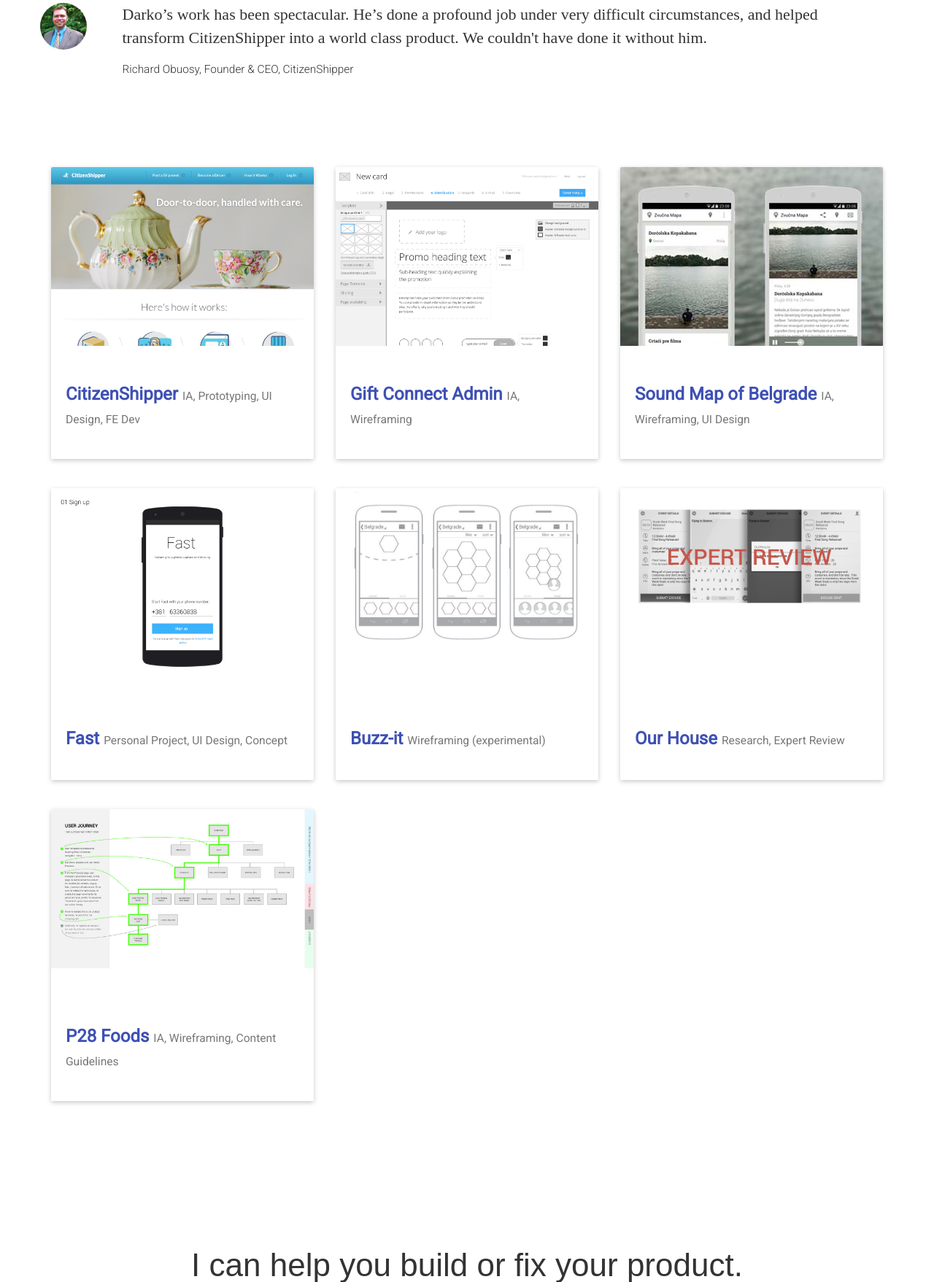
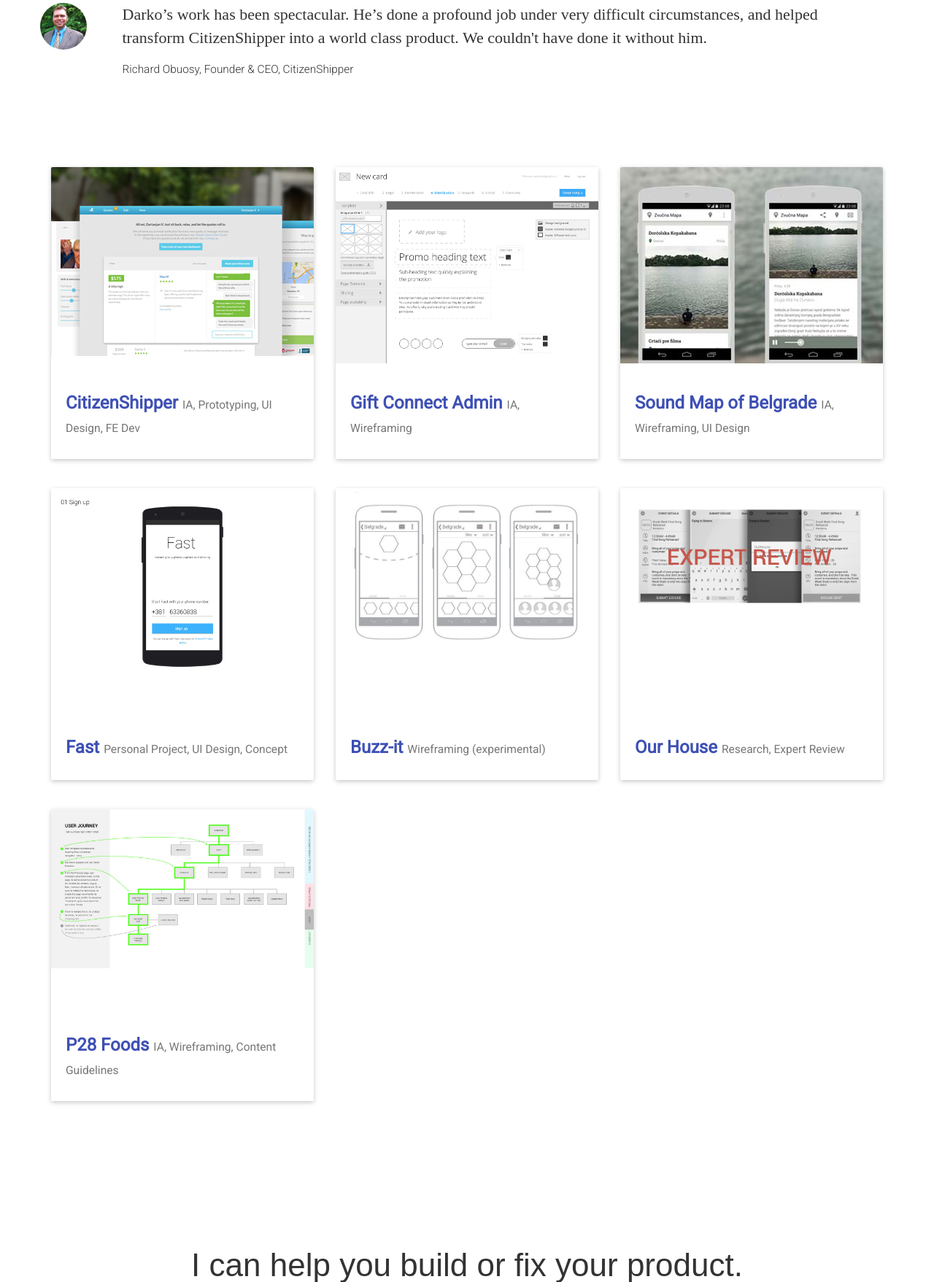
Before and after one commit to Dartanjan/darkoux, a PHP site: page / in a window 1280 px wide. Shown: the part 830-2587 px from the top of the page at 73% size. Run offline with PHP 8.4, Linux system fonts and the light colour scheme; some libraries are stand-ins or nearby versions; some web fonts are replaced.

Commit message:
Updated CitizenShipper images

```diff
--- a/style.css
+++ b/style.css
@@ -255,7 +255,7 @@ nav.navbar.navbar-default {
     bottom: 0;
     background-color: #FFF;
     width: 100%;
-    padding: 30px 20px;
+    padding: 18px 20px;
   }
   .project-screenshots {
     margin-top: 60px;
@@ -332,7 +332,7 @@ footer {
   background-position: center bottom;
 }
   .project-citizenshipper .splash {
-    background-image: url('/projects/citizenshipper/cs09.png');
+    background-image: url('/projects/citizenshipper/cs-splash.jpg');
   }
   .project-giftconnect .splash {
     background-image: url('/projects/giftconnect/gc04.jpg');
--- a/views/landing.php
+++ b/views/landing.php
@@ -43,7 +43,7 @@
 			<div class="projects-wrap">
 				<div class="project col-xs-12 col-md-4 showme">
 					<figure class="card">
-						<a href="/?project=citizenshipper"><img src="/projects/citizenshipper/cs09.png" alt="CitizenShipper"></a>
+						<a href="/?project=citizenshipper"><img src="/projects/citizenshipper/cs-thumb.jpg" alt="CitizenShipper"></a>
 						<figcaption><h3><a href="/?project=citizenshipper">CitizenShipper</a> <small>IA, Prototyping, UI Design, FE Dev</small></h3></figcaption>
 					</figure>
 				</div>
```
Also changed, not shown: projects/citizenshipper/cs-splash.jpg (added), projects/citizenshipper/cs-thumb.jpg (added), projects/citizenshipper/cs04.png.
